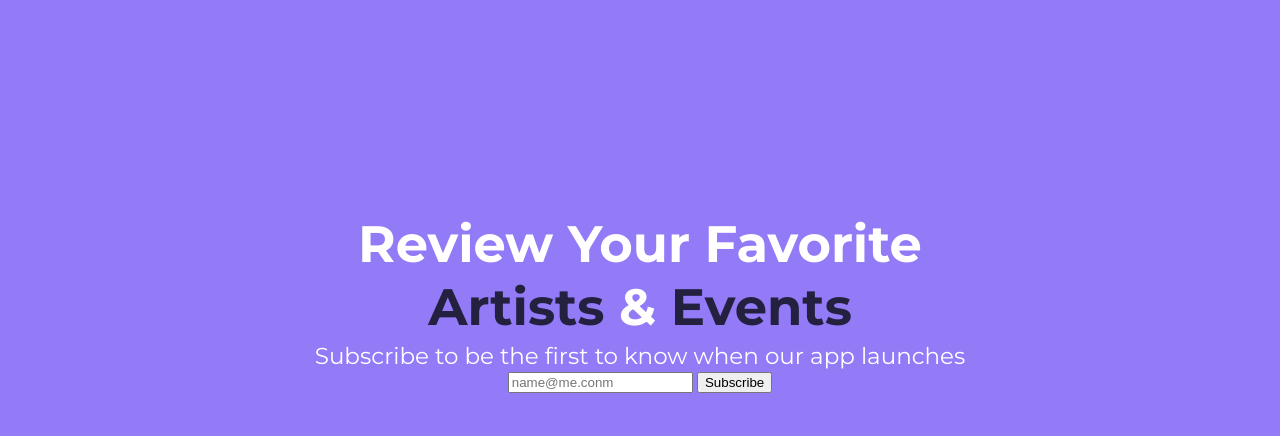
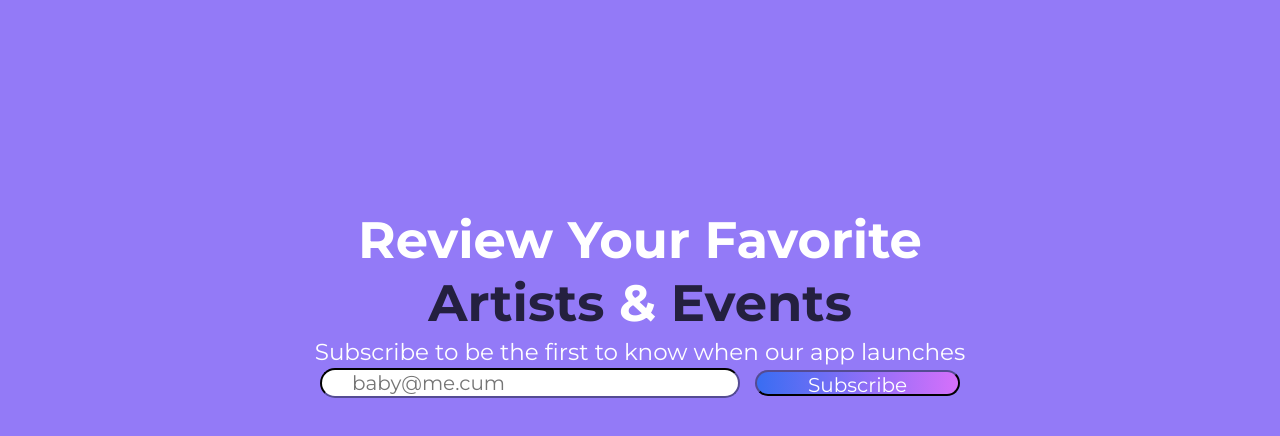
Before and after one commit to c-lamd/plur-website, a plain HTML site: page index.html in a window 1280 px wide. Shown: the part 110-546 px from the top of the page. Drawn offline with nearby package versions, Linux system fonts and the light colour scheme.

Commit message:
finished the desktop version of the main page

```diff
--- a/assets/css/styles.css
+++ b/assets/css/styles.css
@@ -62,7 +62,7 @@ header, body, html {
     margin: auto;
     margin: 40vh 0 0 50%;
     transform: translate(-50%, -50%);
-    width: 50vw;
+    width: 60vw;
     height: 20vh;
 }
 #title{
@@ -83,6 +83,32 @@ header, body, html {
     color: white;
 }
 #emailContainer{
+    display: flex;
+    align-items: center;
     height: 10vw;
     margin: 4vh;
+    justify-content: space-between;
+    width: 50vw;
+    /* background-color: #24203f; */
 }
+
+#sub-btn{
+    box-shadow: none;
+    border-color: #24203f;
+    font-family: 'Montserrat', sans-serif;
+    color: white;
+    background: linear-gradient(90deg, rgb(57, 109, 242), rgb(214, 112, 251));
+    font-size: 20px;
+    border-radius: 15px;
+    width: 16vw;
+    height: 3.2vh;
+}
+#email{
+    border-color: #24203f;
+    font-family: 'Montserrat', sans-serif;
+    font-size: 20px;
+    border-radius: 15px;
+    width: 30vw;
+    height: 3vh;
+    padding-left: 30px;
+}
--- a/index.html
+++ b/index.html
@@ -26,9 +26,8 @@
                 <h1 id="title">Review Your Favorite<br><span id="titleB">Artists</span> & <span id="titleB">Events</span></h1>
                 <p id="desc">Subscribe to be the first to know when our app launches</p>
                 <form id="emailContainer" action="/action_page.php">
-                    <input type="email" id="email" name="email" placeholder="name@me.conm" multiple>
+                    <input type="email" id="email" name="email" placeholder="baby@me.cum" multiple>
                     <button id="sub-btn">Subscribe</button>
-                    <!-- <input type="submit" id="submit-button"> -->
                 </form>
             </div>
         </div>
```
